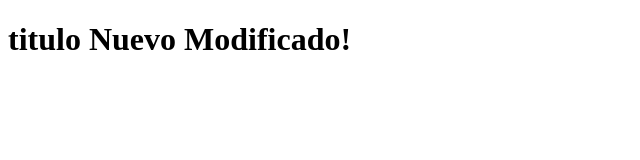
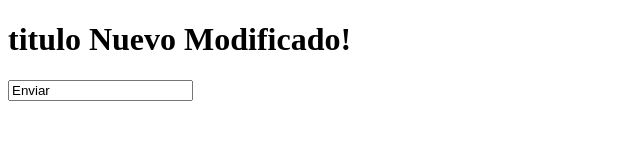
Before and after one commit to stivencv7/hello-word-git, a plain HTML site: page index.html in a window 1280 px wide. Shown: the whole page, without its empty margins (0-640 px from the left). Drawn offline with Linux system fonts and the light colour scheme.

Commit message:
se agrego botón y formulario

```diff
--- a/index.html
+++ b/index.html
@@ -8,5 +8,8 @@
 </head>
 <body>
     <h1>titulo Nuevo Modificado!</h1>
+    <form action="#" method="get">
+        <input type="text" value="Enviar">
+    </form>
 </body>
 </html>
```
